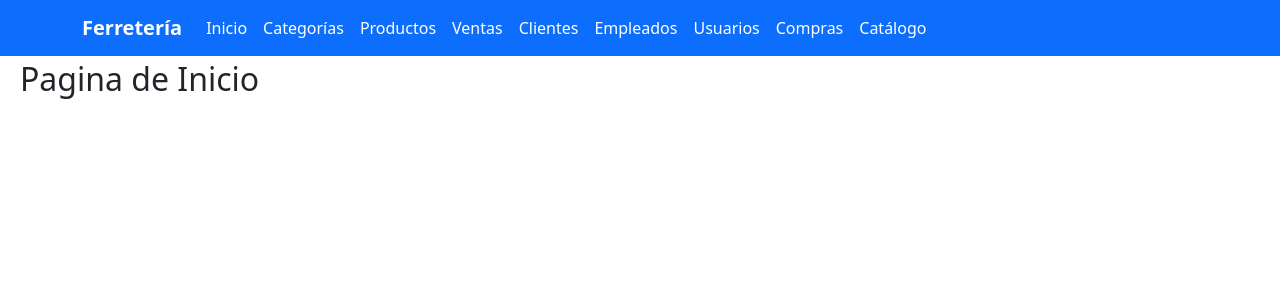
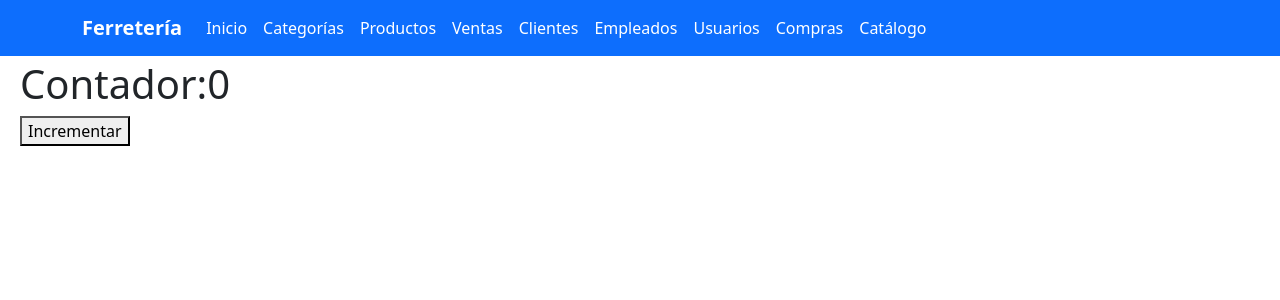
Before and after one commit to AlexanderOcon/Frontend_F_Brandon_2025, a React (Vite) app: page / in a window 1280 px wide. Shown: the top 300 px of the page. Built offline with nearby package versions, Linux system fonts and the light colour scheme.

Commit message:
Contador en la pagina de Inicio

```diff
--- /dev/null
+++ b/src/components/Contador.jsx
@@ -0,0 +1,20 @@
+import Recat, { useState } from 'react';
+
+const Contador = () => {
+
+  const [contador, setContador] = useState(0);
+
+  const Incrementar = () => {
+    setContador (contador + 1);
+  }
+  return(
+    <>
+      <h1>Contador:{ contador } </h1>
+      <button onClick={ Incrementar }>
+      Incrementar
+      </button>
+    </>
+  );
+}
+
+export default Contador;
--- a/src/views/Inicio.jsx
+++ b/src/views/Inicio.jsx
@@ -1,7 +1,9 @@
+import Contador from "../components/Contador";
+
 const Inicio = () => {
   return(
     <>
-      <h2> Pagina de Inicio </h2>
+      <Contador />
     </>
   );
 }
```
